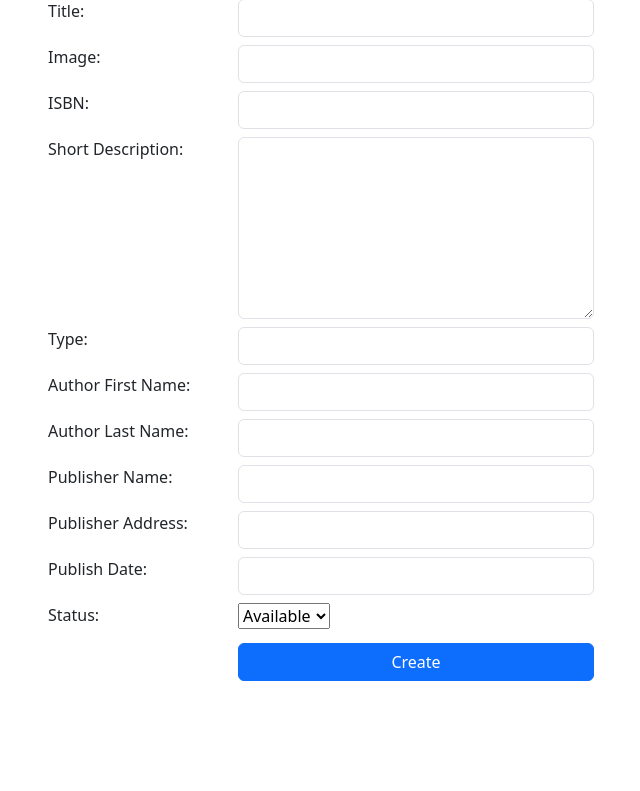
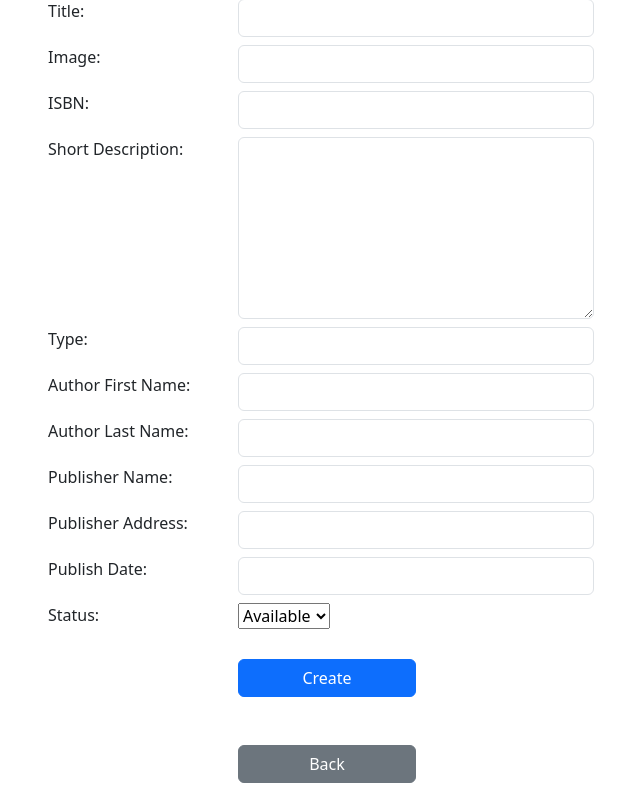
Before and after one commit to knsdev/big_library, a PHP site: page /create_medium.php in a window 1280 px wide. Shown: the part 25-816 px from the top of the page, without its empty margins (34-674 px from the left). Before the commit the page ends 706 px from the top, so only its background shows below. Run offline with PHP 8.4, Linux system fonts and the light colour scheme.

Commit message:
Add Link to create medium page and check for empty title, type

```diff
--- a/create_medium.php
+++ b/create_medium.php
@@ -1,7 +1,36 @@
 <?php
 require_once './db_connect.php';
 
-if (isset($_POST['create'])) {
+$input_error_messages = "";
+
+function insert_new_medium()
+{
+  global $conn;
+  global $input_error_messages;
+
+  $title = $_POST['title'];
+  $image = $_POST['image'];
+  $isbn_code = $_POST['isbn_code'];
+  $short_description = $_POST['short_description'];
+  $type = $_POST['type'];
+  $author_first_name = $_POST['author_first_name'];
+  $author_last_name = $_POST['author_last_name'];
+  $publisher_name = $_POST['publisher_name'];
+  $publisher_address = $_POST['publisher_address'];
+  $publish_date = $_POST['publish_date'];
+  $status = (int) filter_var($_POST['status'], FILTER_VALIDATE_BOOLEAN);
+
+  if (empty($title)) {
+    $input_error_messages .= 'Title is not allowed to be empty!<br />';
+  }
+
+  if (empty($type)) {
+    $input_error_messages .= 'Type is not allowed to be empty!<br />';
+  }
+
+  if ($input_error_messages)
+    return;
+
   echo '<pre>';
   var_dump($_POST);
   echo '</pre>';
@@ -21,18 +50,6 @@ if (isset($_POST['create'])) {
     VALUES (?, ?, ?, ?, ?, ?, ?, ?, ?, ?, ?)";
 
   $statement = $conn->prepare($sql);
-
-  $title = $_POST['title'];
-  $image = $_POST['image'];
-  $isbn_code = $_POST['isbn_code'];
-  $short_description = $_POST['short_description'];
-  $type = $_POST['type'];
-  $author_first_name = $_POST['author_first_name'];
-  $author_last_name = $_POST['author_last_name'];
-  $publisher_name = $_POST['publisher_name'];
-  $publisher_address = $_POST['publisher_address'];
-  $publish_date = $_POST['publish_date'];
-  $status = (int) filter_var($_POST['status'], FILTER_VALIDATE_BOOLEAN);
 
   $statement->bind_param(
     "ssssssssssi",
@@ -56,6 +73,10 @@ if (isset($_POST['create'])) {
   }
 
   $statement->close();
+}
+
+if (isset($_POST['create'])) {
+  insert_new_medium();
   $conn->close();
 }
 
@@ -126,7 +147,7 @@ if (isset($_POST['create'])) {
         <div class="col-8 col-sm-6 col-md-4"><input type="text" name="publish_date" id="publish_date" class="form-control"></div>
       </div>
 
-      <div class="row mb-2">
+      <div class="row mb-4">
         <div class="col-3 col-md-2"><label class="form-label" for="status">Status:</label></div>
         <div class="col-8 col-sm-6 col-md-4">
           <select name="status" id="status">
@@ -136,10 +157,24 @@ if (isset($_POST['create'])) {
         </div>
       </div>
 
+      <div class="row mb-4">
+        <div class="col-3 col-md-2"></div>
+        <div class="col-8 col-sm-6 col-md-4">
+          <input type="submit" value="Create" name="create" class="btn btn-primary" style="width:50%">
+        </div>
+      </div>
+
+      <div class="row mb-4">
+        <div class="col-3 col-md-2"></div>
+        <div class="col-8 col-sm-6 col-md-4">
+          <?= $input_error_messages ?>
+        </div>
+      </div>
+
       <div class="row mb-2">
         <div class="col-3 col-md-2"></div>
         <div class="col-8 col-sm-6 col-md-4">
-          <input type="submit" value="Create" name="create" class="btn btn-primary" style="width:100%">
+          <a href="./index.php" class="btn btn-secondary" style="width:50%">Back</a>
         </div>
       </div>
     </form>
--- a/index.php
+++ b/index.php
@@ -50,6 +50,7 @@ if ($result) {
 
 <body>
   <div class="container mt-4">
+    <a href="./create_medium.php" class="btn btn-primary mb-4">Create new Medium</a>
     <div class="row row-cols-1 row-cols-sm-2 row-cols-lg-3 row-cols-xxl-4">
       <?= $layout ?>
     </div>
```
